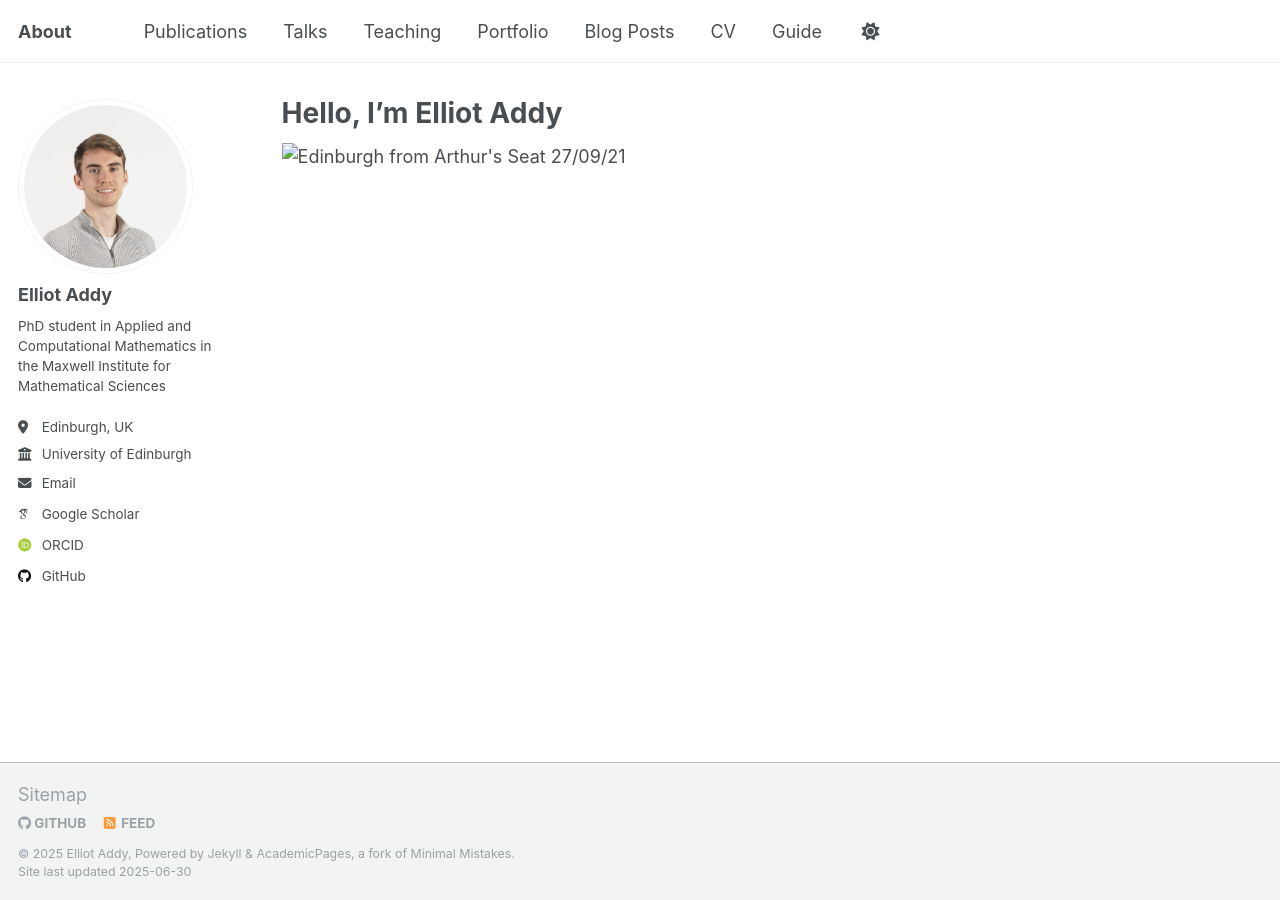
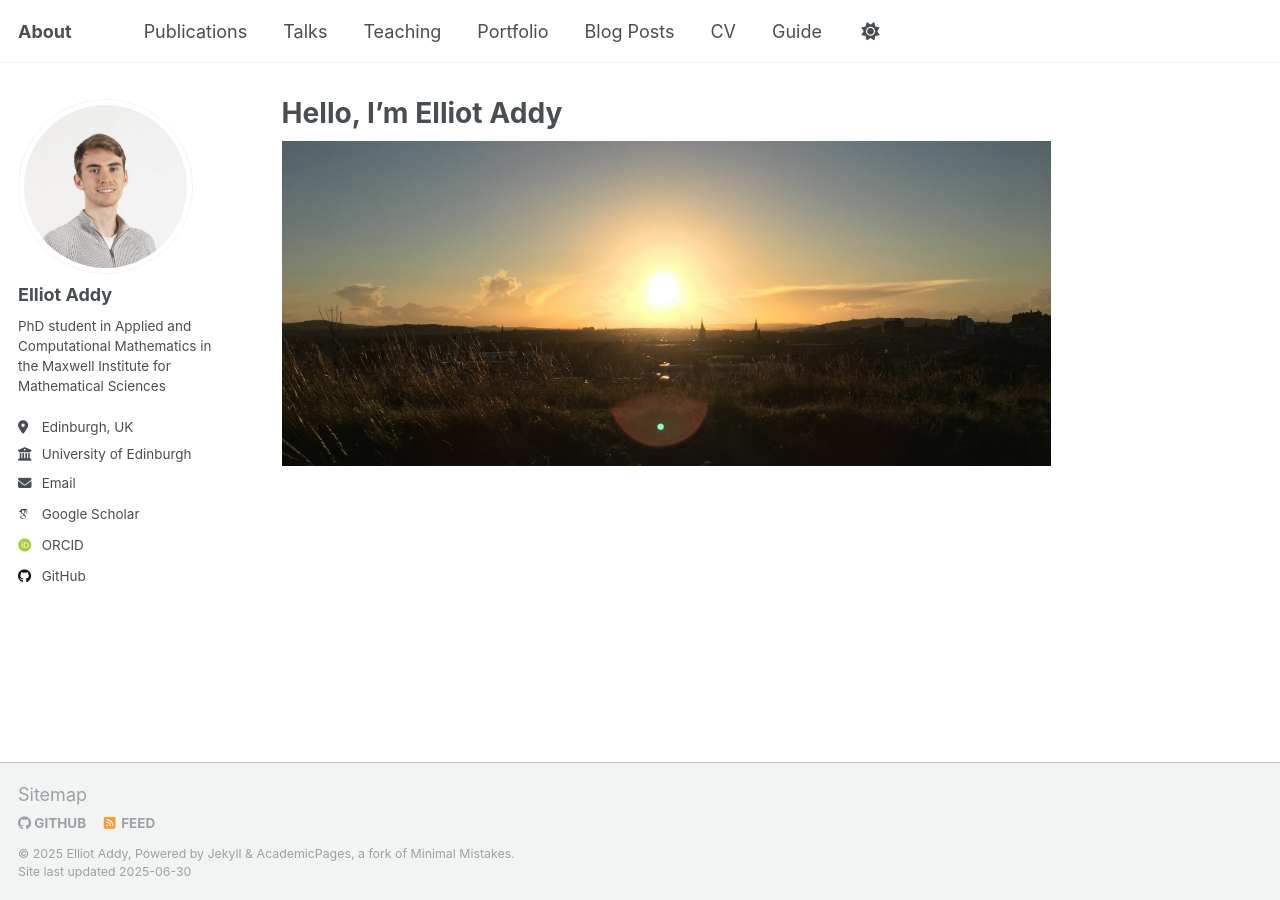
Before and after one commit to elliot-addy/elliot-addy.github.io, a Jekyll site: the page built from _pages/about.md, in a window 1280 px wide. Built offline with Jekyll 4.4.1, drawn with Linux system fonts in a browser that asks for light colours; some web fonts are replaced; a script that is not in the unit is left out.

Commit message:
Update about.md

```diff
--- a/_pages/about.md
+++ b/_pages/about.md
@@ -7,4 +7,4 @@ redirect_from:
   - /about.html
 ---
 
-![Edinburgh from Arthur's Seat 27/09/21](../assets/images/Edinburgh.JPG)
+![Edinburgh from Arthur's Seat 27/09/21](../images/Edinburgh.JPG)
```
